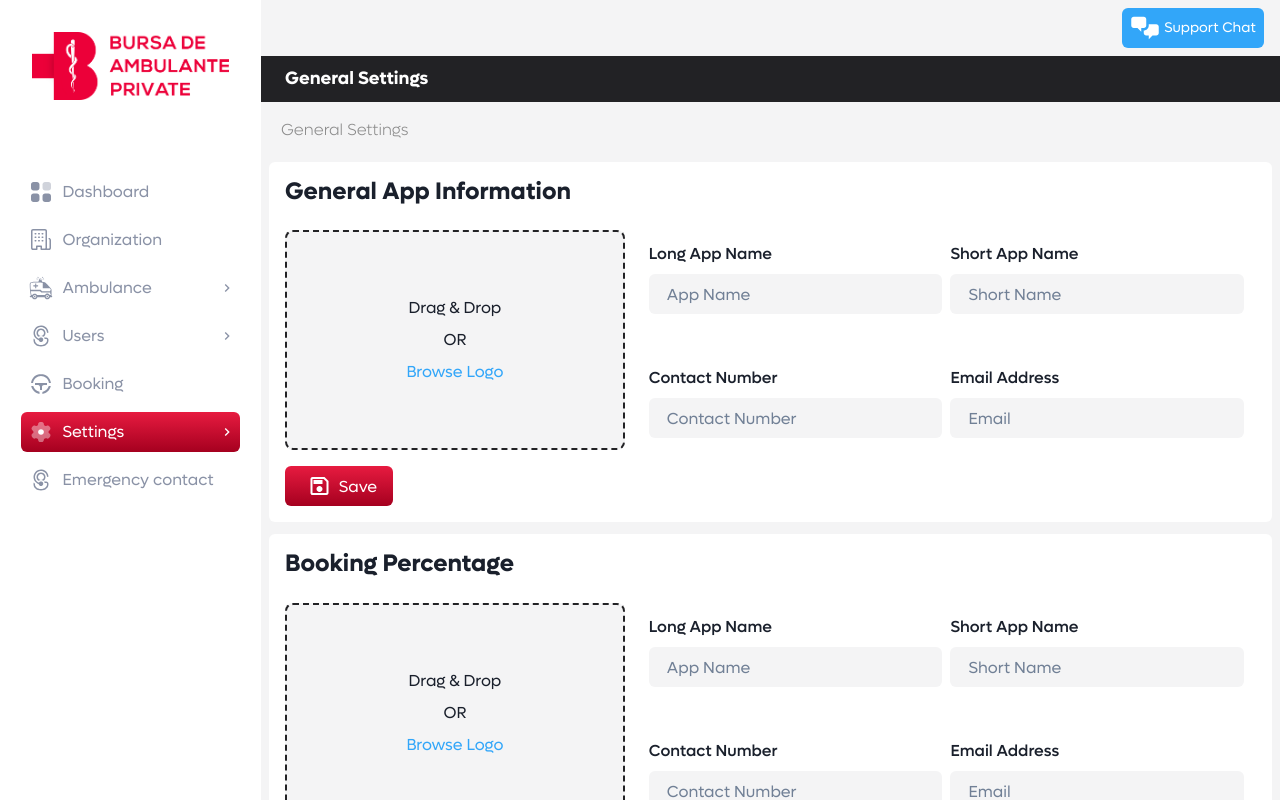
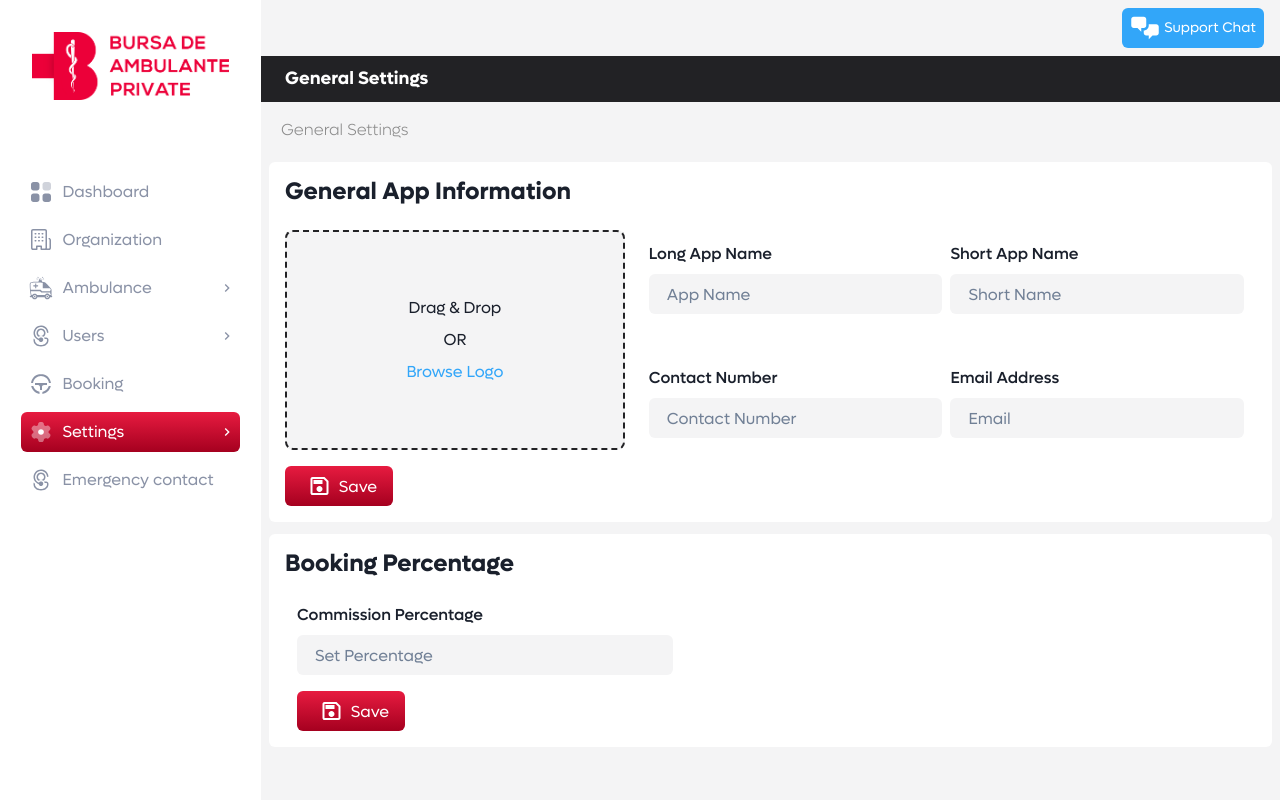
Before and after one commit to Zain-ul-din/bap-admin, a React (Vite) app: page /settings in a window 1280 px wide. Built offline with nearby package versions, Linux system fonts and the light colour scheme.

Commit message:
added: commission percentage form

```diff
--- a/src/components/GeneralSettings.tsx
+++ b/src/components/GeneralSettings.tsx
@@ -1,6 +1,6 @@
 import { Flex, Heading, Text } from '@chakra-ui/react';
 import DashboardHeader from './shared/DashboardHeader';
-import { GeneralAppInfoForm } from './forms/settings';
+import { BookingPercentageForm, GeneralAppInfoForm } from './forms/settings';
 
 export default function GeneralSettings() {
   return (
@@ -23,7 +23,7 @@ export default function GeneralSettings() {
 
         <Flex w={'full'} p={4} bg={'white'} flexDir={'column'} gap={6} rounded={'md'}>
           <Heading fontSize={'2xl'}>Booking Percentage</Heading>
-          <GeneralAppInfoForm
+          <BookingPercentageForm
             onSubmit={(e) => {
               e.preventDefault();
               // TODOS: submit form
--- /dev/null
+++ b/src/components/forms/settings/BookingPercentageForm.tsx
@@ -0,0 +1,18 @@
+import { Box, Flex, FlexProps, FormControl, FormLabel, Input } from '@chakra-ui/react';
+import SaveBtn from './components/SaveBtn';
+
+export default function BookingPercentageForm({ ...rest }: FlexProps) {
+  return (
+    <Flex as={'form'} {...rest}>
+      <Flex flexDir={'column'} gap={4} w={'min(100%, 25rem)'} px={3}>
+        <FormControl>
+          <FormLabel>Commission Percentage</FormLabel>
+          <Input placeholder="Set Percentage" variant={'filled'} type="number" />
+        </FormControl>
+        <Box>
+          <SaveBtn type="submit" />
+        </Box>
+      </Flex>
+    </Flex>
+  );
+}
--- a/src/components/forms/settings/index.ts
+++ b/src/components/forms/settings/index.ts
@@ -1,5 +1,7 @@
 import GeneralAppInfoForm from "./GeneralAppInfoForm"
+import BookingPercentageForm from "./BookingPercentageForm"
 
 export {
-  GeneralAppInfoForm
+  GeneralAppInfoForm,
+  BookingPercentageForm
 }
```
